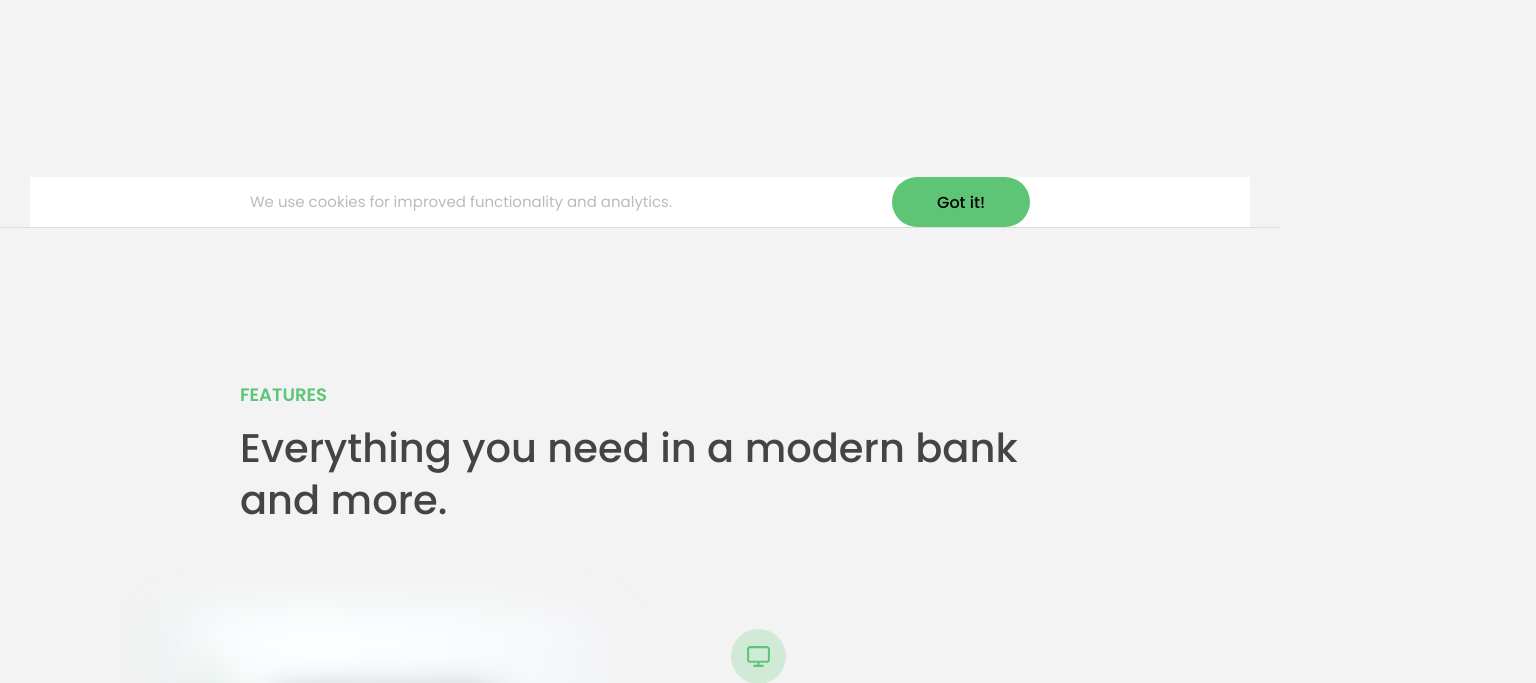
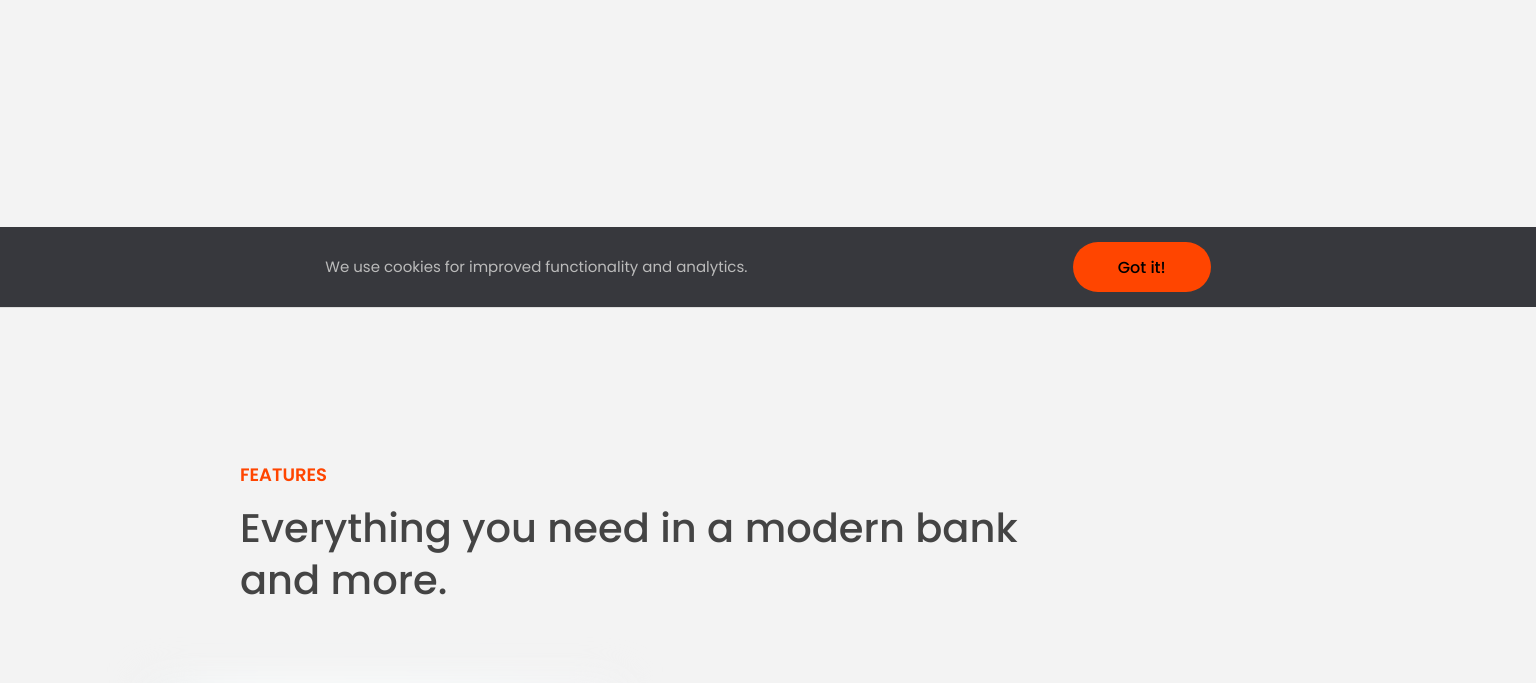
Before and after one commit to saaahilhussain/Learning-JS, a plain HTML site: page 10-advanced-dom-and-events/index.html in a window 1280 px wide. Shown: the part 573-1256 px from the top of the page, 1536 px wide, since content can reach past the window. Drawn offline with Linux system fonts and the light colour scheme.

Commit message:
manipulating styles-classes-attributes

```diff
--- a/10-advanced-dom-and-events/script.js
+++ b/10-advanced-dom-and-events/script.js
@@ -60,17 +60,62 @@ message.innerHTML =
   'We use cookies for improved functionality and analytics. <button class= "btn btn--close-cookies">Got it!</button>';
 // console.log(message);
 
-header.prepend(message);
+// header.prepend(message);
 // header.append(message); //prepend and append cant work both at the same time
-header.append(message.cloneNode(true)); //so, to make them appear in both, we need to clone the selection by using (cloneNode(true))
+// header.append(message.cloneNode(true)); //so, to make them appear in both, we need to clone the selection by using (cloneNode(true))
 
 //inserting before and after some element
 // header.before(message);
-// header.after(message);
+header.after(message);
 
 //deleting elements
 document
   .querySelector('.btn--close-cookies')
   .addEventListener('click', function () {
     message.remove();
+    // message.parentElement.removeChild(message);
   });
+message.style.width = '120%';
+
+/////styles
+
+message.style.backgroundColor = '#37383d';
+console.log(message.style.height);
+console.log(message.style.backgroundColor);
+
+console.log(getComputedStyle(message).height);
+message.style.height = parseInt(getComputedStyle(message).height) + 30 + 'px';
+
+//on CSS variables
+document.documentElement.style.setProperty('--color-primary', 'orangered');
+
+// Attributes
+const logo = document.querySelector('.nav__logo');
+console.log(logo.alt);
+console.log(logo.className);
+
+logo.alt = 'Beautiful minimalist logo';
+
+// Non-standard
+console.log(logo.designer);
+console.log(logo.getAttribute('designer'));
+logo.setAttribute('company', 'Bankist');
+
+console.log(logo.src);
+console.log(logo.getAttribute('src'));
+
+const link = document.querySelector('.nav__link--btn');
+console.log(link.href);
+console.log(link.getAttribute('href'));
+
+// Data attributes
+console.log(logo.dataset.versionNumber);
+
+// Classes
+logo.classList.add('c', 'j');
+logo.classList.remove('c', 'j');
+logo.classList.toggle('c');
+logo.classList.contains('c'); // not includes
+
+// Don't use
+logo.clasName = 'jonas';
--- a/10-advanced-dom-and-events/style.css
+++ b/10-advanced-dom-and-events/style.css
@@ -667,7 +667,7 @@ h4 {
   align-items: center;
   justify-content: space-evenly;
   width: 100%;
-  background-color: white;
+  background-color: #37383d;
   color: #bbb;
   font-size: 1.5rem;
   font-weight: 400;
```
